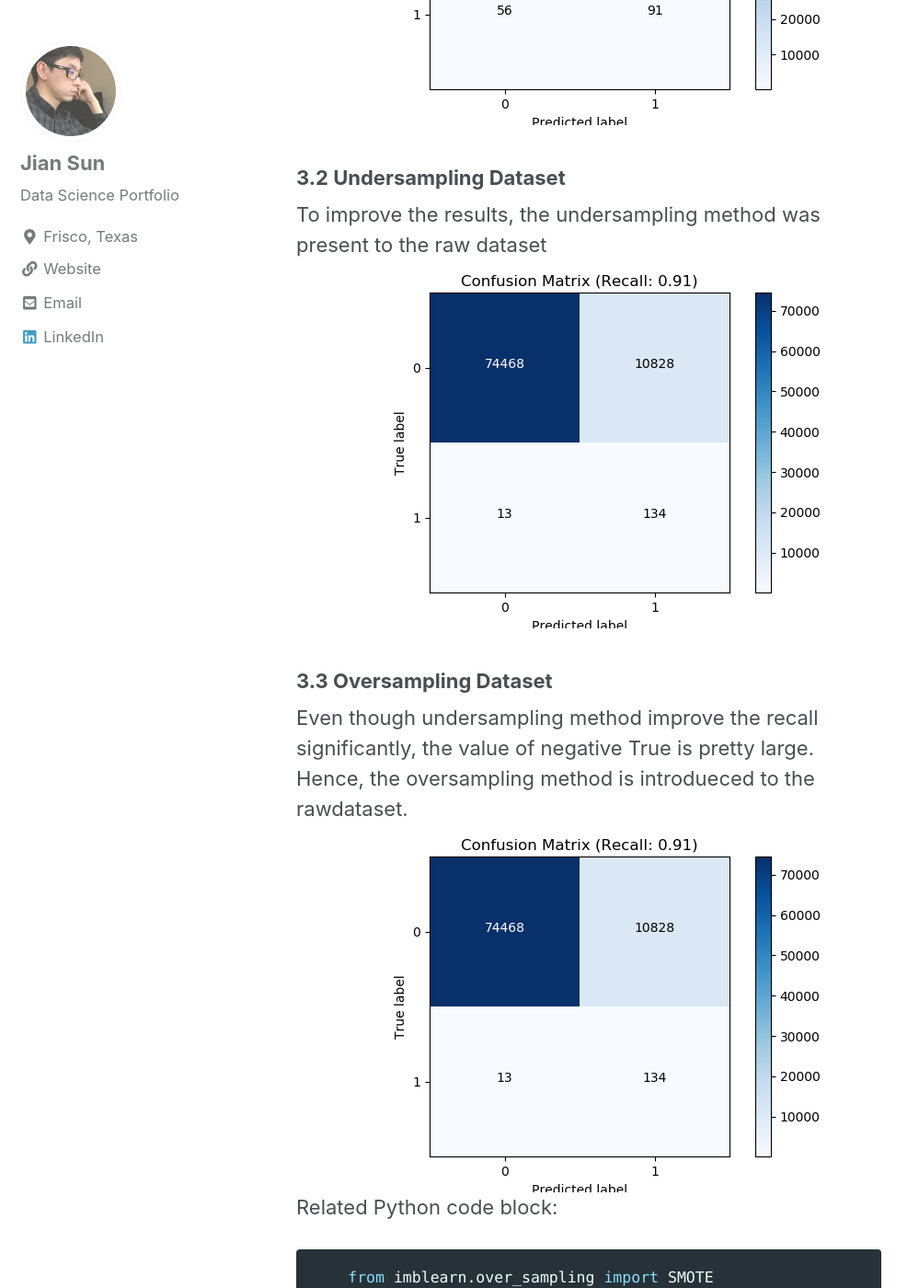
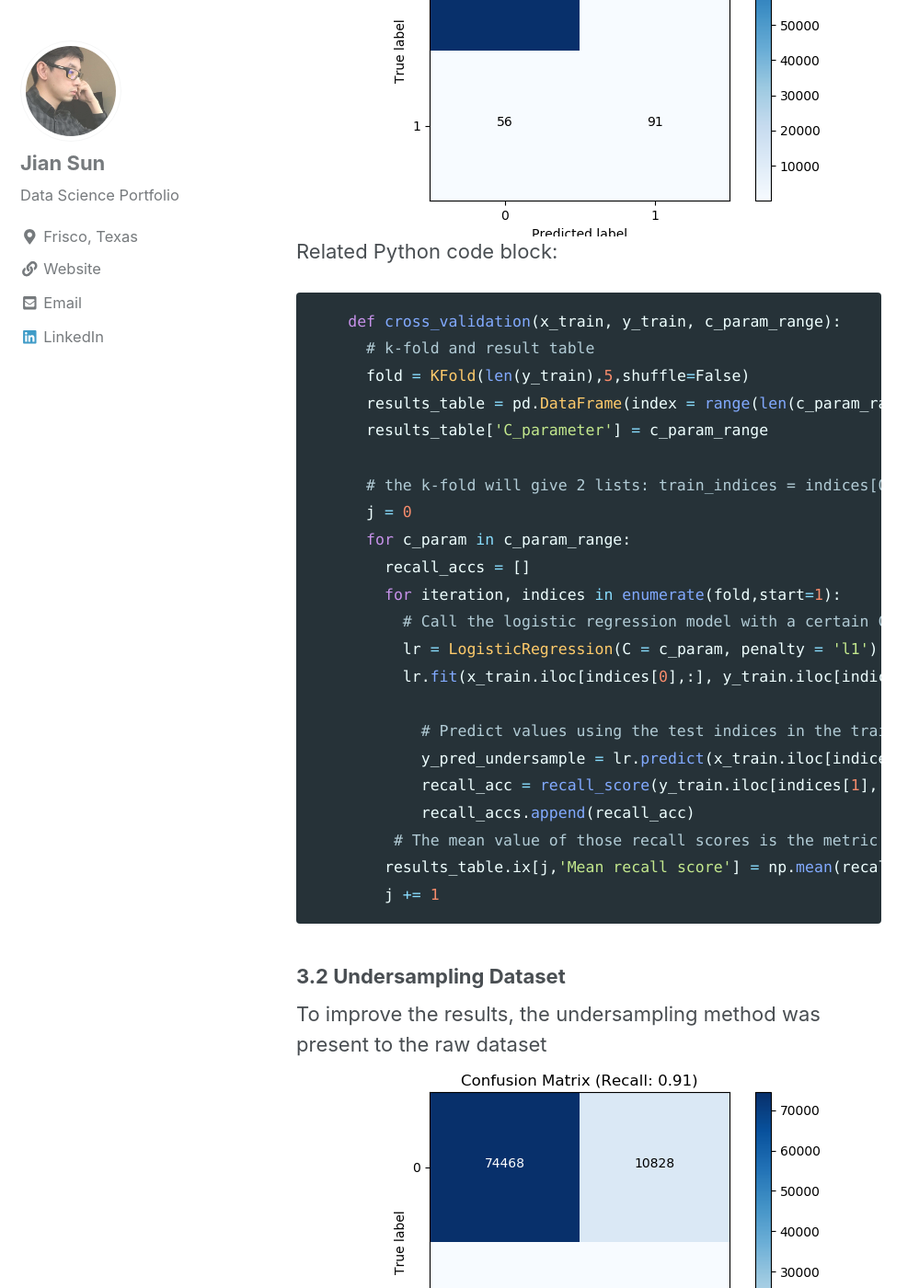
Before and after one commit to jianv/jianv.github.io, a Jekyll site: the page built from _posts/2016-01-28-ml-creditcard.md, in a window 1280 px wide and 1400 px high, scrolled down 2889 px. Shown: the whole window at 92% size, without its empty margins (0-999 px from the left). Built offline with Jekyll 4.4.1, drawn with Linux system fonts in a browser that asks for light colours; nearby versions of some CDN libraries; some of the changed text lies outside the part shown.

Commit message:
Update 2016-01-28-ml-creditcard.md

````diff
--- a/_posts/2016-01-28-ml-creditcard.md
+++ b/_posts/2016-01-28-ml-creditcard.md
@@ -18,12 +18,42 @@ Related Python code block:
 
 ## 3 Methodology
 Before machine learning algorithm implementation, a data preprocess pipeline was designed including missing value detection, shuffling and normalization using Python Scikit-learn. Then the Logistic Regression models were built seperately from raw datasets, undersampling datasets abd oversampling datasets.
+Related Python code block:
+```python
+    from sklearn.preprocessing import StandardScaler
+    data['normAmount'] = StandardScaler().fit_transform(data['Amount'].reshape(-1,1))
+```
 
 ### 3.1 Raw Dataset
 Intuitively, the raw datasets were utilized to realize the Logistic Regression model, where have 492 frauds out of 284,807 transactions. Firstly, the parameter of Inverse of Regularization Strength (IRS) was optimized by 5-folds cross-validation and l1 penalty was selected. The results showed that the mean recall value keeps growing with IRS increasing.
 <img src="{{ site.url }}{{ site.baseurl }}/images/ml_creditcard/2_1_cparam.png" alt="linearly separable data">
 Therefore, the IRS of 100 was selected for Logistic Regression modeland and the confusion matrix showed that the recall value is only 0.62.
 <img src="{{ site.url }}{{ site.baseurl }}/images/ml_creditcard/2_1.png" alt="linearly separable data">
+Related Python code block:
+```python
+    def cross_validation(x_train, y_train, c_param_range):
+      # k-fold and result table
+      fold = KFold(len(y_train),5,shuffle=False)
+      results_table = pd.DataFrame(index = range(len(c_param_range),2), columns = ['C_parameter','Mean recall score'])
+      results_table['C_parameter'] = c_param_range
+
+      # the k-fold will give 2 lists: train_indices = indices[0], test_indices = indices[1]
+      j = 0
+      for c_param in c_param_range:
+        recall_accs = []
+        for iteration, indices in enumerate(fold,start=1):
+          # Call the logistic regression model with a certain C parameter
+          lr = LogisticRegression(C = c_param, penalty = 'l1')
+          lr.fit(x_train.iloc[indices[0],:], y_train.iloc[indices[0],:].values.ravel())
+
+            # Predict values using the test indices in the training data
+            y_pred_undersample = lr.predict(x_train.iloc[indices[1],:].values)
+            recall_acc = recall_score(y_train.iloc[indices[1],:].values,y_pred_undersample)
+            recall_accs.append(recall_acc)
+         # The mean value of those recall scores is the metric we want to save and get hold of.
+        results_table.ix[j,'Mean recall score'] = np.mean(recall_accs)
+        j += 1
+```
 
 ### 3.2 Undersampling Dataset
 To improve the results, the undersampling method was present to the raw dataset
````
